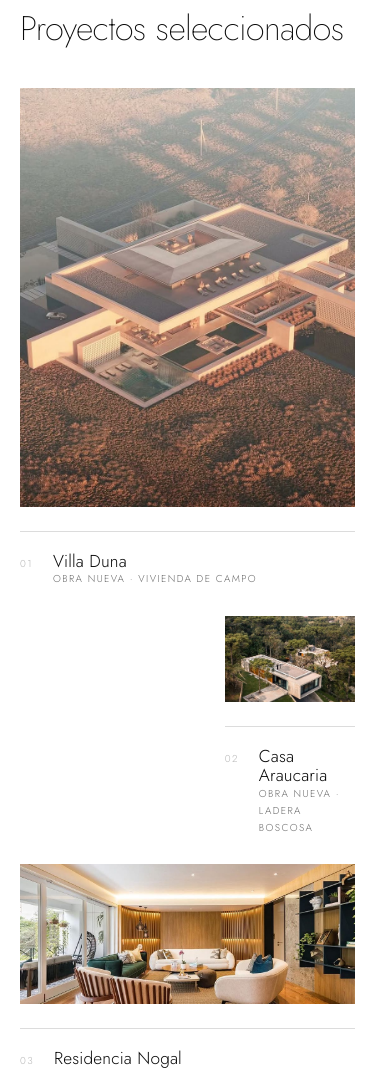
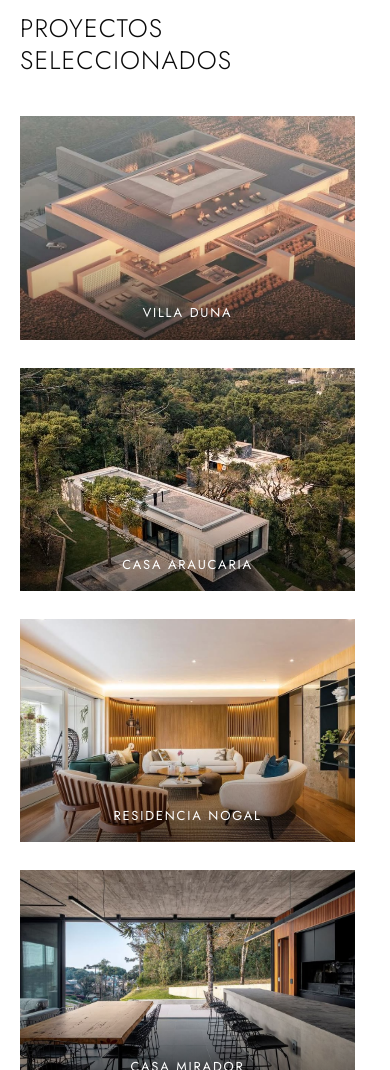
Before and after one commit to albarini/albarini, a plain HTML site: page index.html in a window 390 px wide. Shown: the part 930-2000 px from the top of the page. Drawn offline with nearby package versions, Linux system fonts and the light colour scheme.

Commit message:
Corregir el parpadeo en movil y acercar la maqueta a la referencia
EL PARPADEO · causa encontrada
En movil el scroll interpolado, el parallax, el cursor y los botones magneticos
ya estaban desactivados, asi que el origen tenia que ser otro: era la barra de
navegacion. Se ocultaba al bajar y reaparecia al subir decidiendolo con la
direccion del scroll leida en cada fotograma, SIN umbral alguno. Con el scroll
por inercia del movil esa direccion se invierte continuamente por oscilaciones
de un pixel, de modo que la barra entraba y salia sin parar.

Ademas la referencia mantiene la barra siempre visible, transparente sobre el
hero y solida a partir del primer scroll. Retirar el ocultado corrige el fallo
y acerca el diseno al original. Se elimina tambien su transform y su
will-change, que ya no hacen falta.

MAQUETA · segun las capturas del movil
- Hamburguesa a la izquierda con el logotipo centrado, no a la derecha
- Nombre del proyecto SUPERPUESTO sobre la foto, en blanco y centrado abajo,
  con degradado que garantiza contraste. Fuera el numero de indice y la
  etiqueta de superficie: la referencia solo muestra el nombre
- En movil todas las piezas a ancho completo y misma proporcion 3:2, apiladas

TIPOGRAFIA
- Escala recalibrada contra la referencia: el cuerpo pasa de 15,5 a 17 px en
  movil, que era la diferencia mas visible
- Titulares de seccion en MAYUSCULAS con espaciado, como todos los de la
  referencia; antes iban en caja baja

Capas de composicion: 57 -> 47. Hero: 3.

Verificacion funcional: 18 comprobaciones sin fallos (modulos, anclas,
imagenes, video, acordeon, menu movil con bloqueo de scroll y aria, validacion
del formulario, H1 unico, skip link, idioma). Sin errores de consola.

Co-Authored-By: Claude Opus 5 <noreply@anthropic.com>

```diff
--- a/assets/css/base.css
+++ b/assets/css/base.css
@@ -23,13 +23,15 @@
   --font-sans:  'Jost', 'Futura', 'Century Gothic', 'Avenir Next', system-ui, -apple-system, 'Segoe UI', sans-serif;
   --font-serif: 'Cormorant Garamond', 'Georgia', 'Times New Roman', serif;
 
-  --fs-xs:   clamp(.625rem, .58rem + .18vw, .72rem);
-  --fs-sm:   clamp(.75rem,  .71rem + .2vw,  .85rem);
-  --fs-base: clamp(.95rem,  .9rem  + .25vw, 1.05rem);
-  --fs-md:   clamp(1.05rem, .98rem + .4vw,  1.3rem);
-  --fs-lg:   clamp(1.5rem,  1.2rem + 1.4vw, 2.4rem);
-  --fs-xl:   clamp(2rem,    1.4rem + 3vw,   4rem);
-  --fs-2xl:  clamp(2.6rem,  1.6rem + 4.6vw, 6.5rem);
+  /* Escala calibrada contra la referencia en móvil: allí el cuerpo de texto
+     ronda los 17 px, no los 15 que daba la escala anterior. */
+  --fs-xs:   clamp(.68rem,  .64rem + .18vw, .78rem);
+  --fs-sm:   clamp(.8rem,   .76rem + .2vw,  .9rem);
+  --fs-base: clamp(1.05rem, 1rem   + .25vw, 1.15rem);
+  --fs-md:   clamp(1.1rem,  1.02rem + .4vw, 1.35rem);
+  --fs-lg:   clamp(1.4rem,  1.15rem + 1.2vw, 2.2rem);
+  --fs-xl:   clamp(1.5rem,  1.15rem + 1.8vw, 2.75rem);
+  --fs-2xl:  clamp(2.2rem,  1.5rem + 3.6vw, 5rem);
 
   --track-tight:  -.02em;
   --track-wide:   .14em;
--- a/assets/css/components.css
+++ b/assets/css/components.css
@@ -13,12 +13,11 @@
   z-index: var(--z-nav);
   color: var(--c-inverse);
   background: transparent;
-  transform: translate3d(0, 0, 0);
+  /* Sin transform ni will-change: la barra ya no se desplaza, así que no
+     necesita capa de composición propia. */
   transition:
-    transform var(--dur) var(--ease-expo),
     background-color var(--dur-fast) var(--ease-out),
     backdrop-filter var(--dur-fast) var(--ease-out);
-  will-change: transform;
 }
 
 .nav.is-solid {
@@ -27,7 +26,7 @@
   -webkit-backdrop-filter: blur(14px) saturate(1.2);
 }
 
-.nav.is-hidden { transform: translate3d(0, -110%, 0); }
+/* La barra permanece siempre visible: ver el comentario de navbar.js */
 
 .nav__inner {
   display: grid;
@@ -145,10 +144,11 @@
 /* ------------------------------------------------------------
    2 · BURGER + MENÚ MÓVIL
    ------------------------------------------------------------ */
+/* Hamburguesa a la IZQUIERDA con el logotipo centrado, como en la referencia */
 .burger {
   display: none;
-  grid-column: 3;
-  justify-self: end;
+  grid-column: 1;
+  justify-self: start;
   width: 44px;
   height: 44px;
   position: relative;
--- a/assets/css/layout.css
+++ b/assets/css/layout.css
@@ -34,10 +34,13 @@ section[id] { scroll-margin-top: var(--nav-h); }
   max-width: 42ch;
 }
 
+/* Mayúsculas con espaciado, como todos los titulares de la referencia */
 .section__title {
   font-size: var(--fs-xl);
-  letter-spacing: var(--track-tight);
-  font-weight: 200;
+  text-transform: uppercase;
+  letter-spacing: .045em;
+  font-weight: 300;
+  line-height: 1.25;
 }
 
 /* Rejilla editorial de 12 columnas, disponible para cualquier sección */
--- a/assets/css/sections.css
+++ b/assets/css/sections.css
@@ -164,33 +164,31 @@
   filter: brightness(.92);
 }
 
-.work__meta {
-  display: grid;
-  grid-template-columns: auto 1fr;
-  column-gap: 1.25rem;
-  align-items: baseline;
-  margin-top: 1.5rem;
-  padding-top: 1.25rem;
-  border-top: 1px solid var(--c-line);
+/* Nombre superpuesto sobre la foto, centrado abajo — como en la referencia.
+   El degradado garantiza contraste sea cual sea la imagen que entre por CMS. */
+.work__figure::after {
+  content: '';
+  position: absolute;
+  inset: auto 0 0;
+  height: 45%;
+  background: linear-gradient(180deg, transparent, rgba(0, 0, 0, .5));
+  pointer-events: none;
 }
-.work__index {
-  grid-row: 1 / span 2;
-  font-size: var(--fs-xs);
-  letter-spacing: var(--track-wide);
-  color: var(--c-ink-mute);
-}
+
 .work__name {
-  font-size: var(--fs-md);
-  font-weight: 300;
-  letter-spacing: .01em;
-  transition: transform var(--dur) var(--ease-expo);
-}
-.work__link:hover .work__name { transform: translateX(8px); }
-.work__tag {
-  font-size: var(--fs-xs);
+  position: absolute;
+  left: 50%;
+  bottom: clamp(1.1rem, 5%, 2.25rem);
+  translate: -50% 0;
+  z-index: 1;
+  width: calc(100% - 2rem);
+  text-align: center;
+  color: var(--c-inverse);
+  font-size: var(--fs-sm);
+  font-weight: 400;
   text-transform: uppercase;
   letter-spacing: var(--track-wide);
-  color: var(--c-ink-soft);
+  line-height: 1.3;
 }
 
 .work__more {
@@ -501,10 +499,15 @@
 
   .contact__grid { grid-template-columns: minmax(0, 1fr); }
 
+  /* Móvil: todas las piezas a ancho completo y con la misma proporción,
+     apiladas — es la disposición de la referencia en el teléfono. */
   .work__item,
+  .work__item:nth-of-type(even),
   .work__item--wide { grid-column: 1 / -1; }
   .work__item--offset { margin-top: 0; }
-  .work__item--tall .work__figure { aspect-ratio: 4 / 5; }
+  .work__item--tall .work__figure,
+  .work__item--wide .work__figure,
+  .work__figure { aspect-ratio: 3 / 2; }
 
   .hero__content { max-width: 20ch; }
   .contact__body { text-align: left; }
--- a/assets/js/modules/navbar.js
+++ b/assets/js/modules/navbar.js
@@ -12,26 +12,25 @@ SC.register('navbar', function (root) {
   if (!nav) return;
 
   var SOLID_AT = 60;    // px a partir de los que la barra deja de ser transparente
-  var HIDE_AT = 220;    // px a partir de los que puede ocultarse
   var isSolid = false;
-  var isHidden = false;
 
+  /**
+   * La barra ya NO se oculta al bajar.
+   *
+   * Se decidía con la dirección del scroll leída en cada fotograma, sin ningún
+   * umbral: con el scroll por inercia del móvil esa dirección se invierte
+   * continuamente por oscilaciones de un píxel, así que la barra entraba y
+   * salía sin parar. Era el parpadeo que se veía en el teléfono.
+   *
+   * Además la referencia mantiene la barra siempre visible: transparente sobre
+   * el hero y sólida a partir del primer scroll. Quitarlo corrige el fallo y
+   * acerca el diseño al original.
+   */
   function tick() {
-    var y = SC.scroll.y;
-    var dir = SC.scroll.direction;
-
-    var solid = y > SOLID_AT;
-    if (solid !== isSolid) {
-      isSolid = solid;
-      nav.classList.toggle('is-solid', solid);
-    }
-
-    var hide = dir > 0 && y > HIDE_AT && !document.body.classList.contains('is-locked');
-    if (hide !== isHidden) {
-      isHidden = hide;
-      nav.classList.toggle('is-hidden', hide);
-      if (hide) closeAll();
-    }
+    var solid = SC.scroll.y > SOLID_AT;
+    if (solid === isSolid) return;
+    isSolid = solid;
+    nav.classList.toggle('is-solid', solid);
   }
 
   /* ---- Submenús -------------------------------------------- */
--- a/index.html
+++ b/index.html
@@ -207,12 +207,8 @@
               <figure class="work__figure">
                 <img src="./assets/img/project-01.jpg" alt="Vista aérea al atardecer de una villa de planta baja con grandes voladizos, patios interiores y piscina, rodeada de campo abierto"
                      loading="lazy" decoding="async" data-media-fallback="Villa Duna">
+                <figcaption class="work__name">Villa Duna</figcaption>
               </figure>
-              <div class="work__meta">
-                <span class="work__index">01</span>
-                <h3 class="work__name">Villa Duna</h3>
-                <span class="work__tag">Obra nueva · Vivienda de campo</span>
-              </div>
             </a>
           </article>
 
@@ -221,12 +217,8 @@
               <figure class="work__figure">
                 <img src="./assets/img/project-02.jpg" alt="Vista aérea de una vivienda alargada de hormigón con cubierta plana ajardinada, integrada entre araucarias"
                      loading="lazy" decoding="async" data-media-fallback="Casa Araucaria">
+                <figcaption class="work__name">Casa Araucaria</figcaption>
               </figure>
-              <div class="work__meta">
-                <span class="work__index">02</span>
-                <h3 class="work__name">Casa Araucaria</h3>
-                <span class="work__tag">Obra nueva · Ladera boscosa</span>
-              </div>
             </a>
           </article>
 
@@ -235,12 +227,8 @@
               <figure class="work__figure">
                 <img src="./assets/img/project-03.jpg" alt="Salón con revestimiento de listones de madera retroiluminados, sofás claros y ventanal corredero al balcón"
                      loading="lazy" decoding="async" data-media-fallback="Residencia Nogal">
+                <figcaption class="work__name">Residencia Nogal</figcaption>
               </figure>
-              <div class="work__meta">
-                <span class="work__index">03</span>
-                <h3 class="work__name">Residencia Nogal</h3>
-                <span class="work__tag">Interiorismo integral</span>
-              </div>
             </a>
           </article>
 
@@ -249,12 +237,8 @@
               <figure class="work__figure">
                 <img src="./assets/img/project-04.jpg" alt="Cocina y comedor de hormigón visto con isla alargada, mesa de madera maciza y apertura total al bosque"
                      loading="lazy" decoding="async" data-media-fallback="Casa Mirador">
+                <figcaption class="work__name">Casa Mirador</figcaption>
               </figure>
-              <div class="work__meta">
-                <span class="work__index">04</span>
-                <h3 class="work__name">Casa Mirador</h3>
-                <span class="work__tag">Arquitectura e interiorismo</span>
-              </div>
             </a>
           </article>
 
@@ -263,12 +247,8 @@
               <figure class="work__figure">
                 <img src="./assets/img/project-05.jpg" alt="Acceso porticado de una vivienda de piedra clara con celosías perforadas y escalinata, a contraluz del atardecer"
                      loading="lazy" decoding="async" data-media-fallback="Villa Oasis">
+                <figcaption class="work__name">Villa Oasis</figcaption>
               </figure>
-              <div class="work__meta">
-                <span class="work__index">05</span>
-                <h3 class="work__name">Villa Oasis</h3>
-                <span class="work__tag">Obra nueva · Patios y celosías</span>
-              </div>
             </a>
           </article>
 
```
